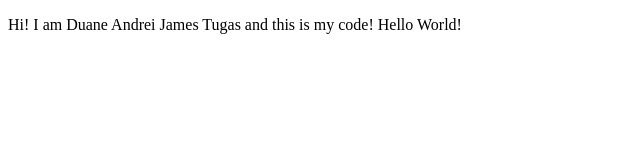
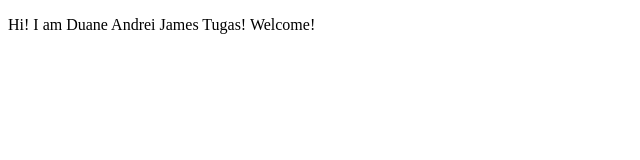
Before and after one commit to dajhtugas/Tugas_Sandbox, a plain HTML site: page index.html in a window 1280 px wide. Shown: the whole page, without its empty margins (0-640 px from the left). Drawn offline with Linux system fonts and the light colour scheme.

Commit message:
updated with introduction

```diff
--- a/index.html
+++ b/index.html
@@ -2,7 +2,7 @@
 <html>
     <body>
         <p>
-            Hi! I am Duane Andrei James Tugas and this is my code! Hello World!
+            Hi! I am Duane Andrei James Tugas! Welcome!
         </p>
     </body>
 </html>
```
